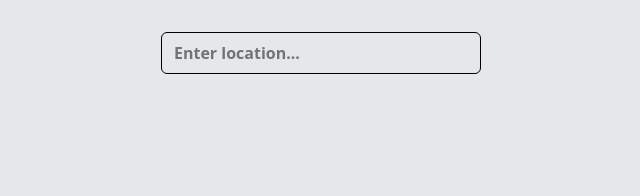
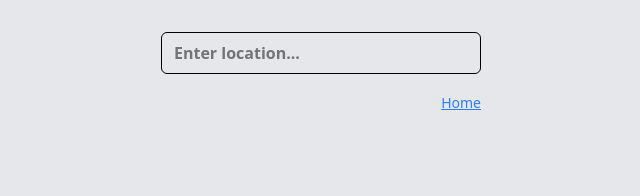
Before and after one commit to tramoblamo/weather-app, a React (Vite) app: page /search in a window 1280 px wide. Shown: the top 196 px of the page, without its empty margins (319-959 px from the left). Built offline with nearby package versions, Linux system fonts and the light colour scheme.

Commit message:
feat: add routing with react-router-dom
- refactor: extract layout into a separate component
- refactor: move state to context in order to preserve search term
- feat: implement search page
- refactor: have `handleSearch` accept an optional callback for navigation

```diff
--- a/package.json
+++ b/package.json
@@ -13,6 +13,7 @@
     "@tailwindcss/vite": "^4.1.7",
     "react": "^19.1.0",
     "react-dom": "^19.1.0",
+    "react-router-dom": "6.30.1",
     "tailwindcss": "^4.1.7"
   },
   "devDependencies": {
--- a/src/App.tsx
+++ /dev/null
@@ -1,13 +0,0 @@
-import { HomePage } from "./pages/HomePage";
-
-function App() {
-  return (
-    <main className="bg-gray-200 min-h-screen">
-      <div className="max-w-xs mx-auto py-4">
-        <HomePage />
-      </div>
-    </main>
-  );
-}
-
-export default App;
--- /dev/null
+++ b/src/components/Layout.tsx
@@ -0,0 +1,9 @@
+const Layout: React.FC<{ children: React.ReactNode }> = ({ children }) => {
+  return (
+    <main className="bg-gray-200 min-h-screen">
+      <div className="max-w-xs mx-auto py-4">{children}</div>
+    </main>
+  );
+};
+
+export { Layout };
--- a/src/components/SearchBar.tsx
+++ b/src/components/SearchBar.tsx
@@ -1,15 +1,15 @@
-import { useState } from "react";
+import { useSearch } from "../context/useSearch";
 
 interface SearchBarProps {
   onSearch: (location: string) => void;
 }
 
 const SearchBar: React.FC<SearchBarProps> = ({ onSearch }) => {
-  const [input, setInput] = useState("");
+  const { searchQuery, setSearchQuery } = useSearch();
 
   const handleSubmit = (e: React.FormEvent) => {
     e.preventDefault();
-    const trimmed = input.trim();
+    const trimmed = searchQuery.trim();
     if (trimmed) {
       onSearch(trimmed);
     }
@@ -20,8 +20,8 @@ const SearchBar: React.FC<SearchBarProps> = ({ onSearch }) => {
       <input
         type="text"
         placeholder="Enter location..."
-        value={input}
-        onChange={(e) => setInput(e.target.value)}
+        value={searchQuery}
+        onChange={(e) => setSearchQuery(e.target.value)}
         className="border px-3 py-2 rounded-md w-full font-bold"
       />
     </form>
--- a/src/context/index.tsx
+++ b/src/context/index.tsx
@@ -6,7 +6,9 @@ interface Store {
   location: GeoLocationData | null;
   error: string;
   loading: boolean;
-  handleSearch: (queryString: string) => void;
+  handleSearch: (query: string, navigateCallback?: () => void) => void;
+  searchQuery: string;
+  setSearchQuery: (query: string) => void;
 }
 
 const Context = createContext<Store | null>(null);
@@ -15,8 +17,10 @@ const AppContext: FC<{ children: ReactNode }> = ({ children }) => {
   const [location, setLocation] = useState<GeoLocationData | null>(null);
   const [error, setError] = useState("");
   const [loading, setLoading] = useState(false);
+  const [searchQuery, setSearchQuery] = useState("");
 
-  const handleSearch = async (query: string) => {
+  const handleSearch = async (query: string, navigateCallback?: () => void) => {
+    setSearchQuery(query);
     setLoading(true);
     setError("");
     try {
@@ -26,6 +30,10 @@ const AppContext: FC<{ children: ReactNode }> = ({ children }) => {
       if (result.length > 0) {
         const { lat, lon, name, country } = result[0];
         setLocation({ lat, lon, name, country });
+
+        if (navigateCallback) {
+          navigateCallback();
+        }
       } else {
         setLocation(null);
         setError("Invalid country or city");
@@ -40,7 +48,16 @@ const AppContext: FC<{ children: ReactNode }> = ({ children }) => {
   };
 
   return (
-    <Context.Provider value={{ location, error, loading, handleSearch }}>
+    <Context.Provider
+      value={{
+        location,
+        error,
+        loading,
+        handleSearch,
+        searchQuery,
+        setSearchQuery,
+      }}
+    >
       {children}
     </Context.Provider>
   );
--- a/src/main.tsx
+++ b/src/main.tsx
@@ -1,13 +1,35 @@
 import { StrictMode } from "react";
 import { createRoot } from "react-dom/client";
-import App from "./App.tsx";
+import { createBrowserRouter, RouterProvider } from "react-router-dom";
+import { Layout } from "./components/Layout.tsx";
+import { AppContext } from "./context/index.tsx";
 import "./index.css";
-import { AppContext } from "./context/index.tsx";
+import { HomePage } from "./pages/HomePage.tsx";
+import { SearchPage } from "./pages/SearchPage.tsx";
+
+const router = createBrowserRouter([
+  {
+    path: "/",
+    element: (
+      <Layout>
+        <HomePage />
+      </Layout>
+    ),
+  },
+  {
+    path: "/search",
+    element: (
+      <Layout>
+        <SearchPage />
+      </Layout>
+    ),
+  },
+]);
 
 createRoot(document.getElementById("root")!).render(
   <StrictMode>
     <AppContext>
-      <App />
+      <RouterProvider router={router} />
     </AppContext>
   </StrictMode>
 );
--- a/src/pages/HomePage.tsx
+++ b/src/pages/HomePage.tsx
@@ -1,3 +1,4 @@
+import { Link } from "react-router-dom";
 import { Forecasts } from "../components/Forecasts";
 import { Loading } from "../components/Loading";
 import { SearchBar } from "../components/SearchBar";
@@ -33,6 +34,11 @@ function HomePage() {
   return (
     <div>
       <SearchBar onSearch={handleSearch} />
+      <div className="text-right pb-4">
+        <Link className="text-blue-500 text-sm underline" to="/search">
+          Search
+        </Link>
+      </div>
       {isLoading && <Loading />}
       {error && <p className="text-sm text-red-500">{error}</p>}
       {weatherData && <Weather data={weatherData} />}
--- /dev/null
+++ b/src/pages/SearchPage.tsx
@@ -0,0 +1,26 @@
+import { Link, useNavigate } from "react-router-dom";
+import { SearchBar } from "../components/SearchBar";
+import { useSearch } from "../context/useSearch";
+import { Loading } from "../components/Loading";
+
+function SearchPage() {
+  const navigate = useNavigate();
+  const { handleSearch, error, loading } = useSearch();
+  const onSearchWithNavigate = (q: string) =>
+    handleSearch(q, () => navigate("/"));
+
+  return (
+    <div>
+      <SearchBar onSearch={onSearchWithNavigate} />
+      <div className="text-right pb-4">
+        <Link className="text-blue-500 text-sm underline" to="/">
+          Home
+        </Link>
+      </div>
+      {loading && <Loading />}
+      {error && <p className="text-sm text-red-500">{error}</p>}
+    </div>
+  );
+}
+
+export { SearchPage };
```
Also changed, not shown: 1 other file (tests, documents, lock files or other folders).
